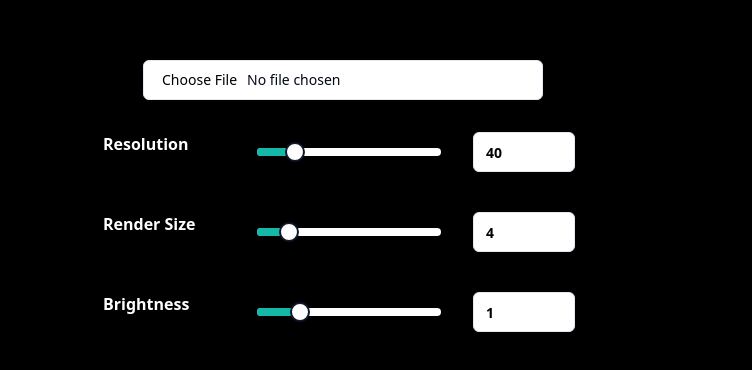
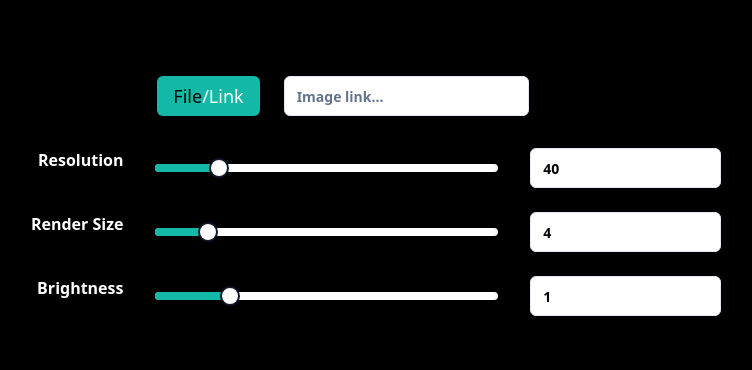
Before and after one commit to ShrewdLuni/Ascii-Frontend, a React (Vite) app: page / in a window 1280 px wide. Shown: the part 212-582 px from the top of the page, without its empty margins (297-1049 px from the left). Built offline with nearby package versions, Linux system fonts and the light colour scheme; no server answers.

Commit message:
feat: add input link as file

```diff
--- a/src/App.tsx
+++ b/src/App.tsx
@@ -4,13 +4,19 @@ import { Input } from "./components/ui/input"
 
 import axios from "axios"
 import { Settings } from "./components/Settings"
+import { Button } from "./components/ui/button"
 
 function App() {
-  const [displayData,setDisplayData] = useState<{Ascii: string;Color: {R: number;G: number;B: number;};}[]>()
+
   const [resolution,setResolution] = useState(40)
   const [renderSize,setRenderSize] = useState(4)
   const [brightness,setBrightness] = useState(1)
-  const [image, setImage] = useState<File | null>(null);
+  const [imageFile, setImageFile] = useState<File | null>(null);
+  const [imageLink, setImageLink] = useState("")
+
+  const [displayData,setDisplayData] = useState<{Ascii: string;Color: {R: number;G: number;B: number;};}[]>()
+
+  const [isFile,setIsFile] = useState(false)
 
   useEffect(() => {
     const delayDebounceFn = setTimeout(() => {
@@ -18,22 +24,32 @@ function App() {
     }, 200)
 
     return () => clearTimeout(delayDebounceFn)
-  }, [image,resolution,brightness]);
+  }, [imageFile,imageLink,resolution,brightness]);
 
   function handleApi() {
     const formData = new FormData()
-    formData.append("image", (image != null) ? image : "null")
+    formData.append("image", (imageFile != null) ? imageFile : "null")
+    formData.append("link", imageLink)
     formData.append("resolution", resolution.toString())
     formData.append("brightness", brightness.toString())
+    formData.append("isFile", isFile ? "true" : "false")
     console.log(formData)
     axios.post("http://localhost:3001/test",formData).then((res) => {setDisplayData(res["data"]);console.log(res["data"])})
   }
   //todo one request per second
   return (
-    <div className="flex bg-black h-screen w-screen items-center justify-center overflow-hidden p-8">
+    <div className="flex bg-black h-screen w-screen items-center justify-center overflow-hidden">
       <div className="flex flex-col w-[90%]">
         <Display displayData={displayData} renderSize={renderSize}/>
-        <Input className="mt-[2vh] max-w-[50vh] self-center" type="file" name="file" onChange={(e) => {setImage(e.target!.files![0]);}}/>
+        <div className="flex flex-row justify-center">
+          <div className="flex flex-row gap-x-6">
+            <Button className="bg-teal-500 hover:bg-teal-300 text-black text-lg mt-[2vh]" onClick={() => setIsFile(!isFile)}>{isFile ? <p><span className="text-white">File/</span>Link</p> : <p>File<span className="text-white">/Link</span></p>}</Button>
+            {isFile
+            ? <Input className="mt-[2vh] self-center font-bold" type="file" name="file" onChange={(e) => {setImageFile(e.target!.files![0]);}}/>
+            : <Input className="mt-[2vh] self-center font-bold" type="text" placeholder="Image link..." value={imageLink} onChange={(e) => {setImageLink(e.target.value);}}/>
+            }
+          </div>
+        </div>
         <Settings
           resolutionValue={resolution}
           renderSizeValue={renderSize}
--- a/src/components/Option.tsx
+++ b/src/components/Option.tsx
@@ -12,7 +12,7 @@ interface OptionProps {
 
 export const Option = ({text,value,deafaultValue,maxValue,multiplier,onChange} : OptionProps) => {
   return (
-    <div className="grid grid-cols-[30%,45%,25%] gap-x-8 w-[85%] text-white font-bold">
+    <div className="grid grid-cols-[30%,45%,25%] gap-x-8 w-[85%] text-white font-bold text-right">
       <p>{text}</p>
       <Slider value={[value]} defaultValue={[deafaultValue]} max={maxValue} step={1/multiplier} onValueChange={(value) => onChange(value[0])}/>
       <Input className="text-black" type="number" value={value} step={1/multiplier} onChange={(event) => {onChange(event.target.valueAsNumber);}}/>
--- a/src/components/Settings.tsx
+++ b/src/components/Settings.tsx
@@ -12,8 +12,8 @@ interface SettingsProps {
 export const Settings = ({resolutionValue,onResolutionChange,renderSizeValue,onRenderSizeChange,brightnessValue,onBrightnessChange} : SettingsProps) => {
   return (
     <div className="mt-[4vh]">
-      <div className="flex flex-row gap-x-32 justify-center">
-        <div className="flex flex-col gap-y-10 w-[60vh]">
+      <div className="flex flex-row justify-center">
+        <div className="flex flex-col justify-center gap-y-[3vh] gap-x-[3vw] w-[70vw]">
           <Option text="Resolution" deafaultValue={resolutionValue} maxValue={240} onChange={onResolutionChange} value={resolutionValue} multiplier={1}/>
           <Option text="Render Size" deafaultValue={renderSizeValue} maxValue={30} onChange={onRenderSizeChange} value={renderSizeValue} multiplier={1}/>
           <Option text="Brightness" deafaultValue={brightnessValue} maxValue={5} onChange={onBrightnessChange} value={brightnessValue} multiplier={100}/>
```
